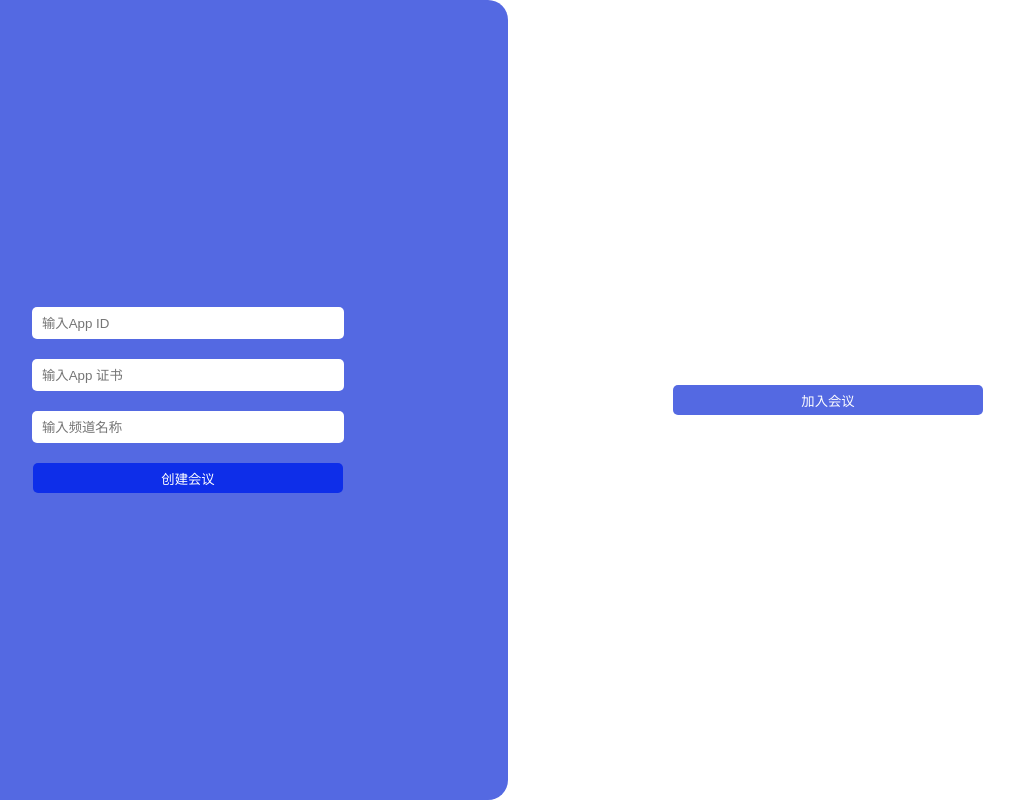
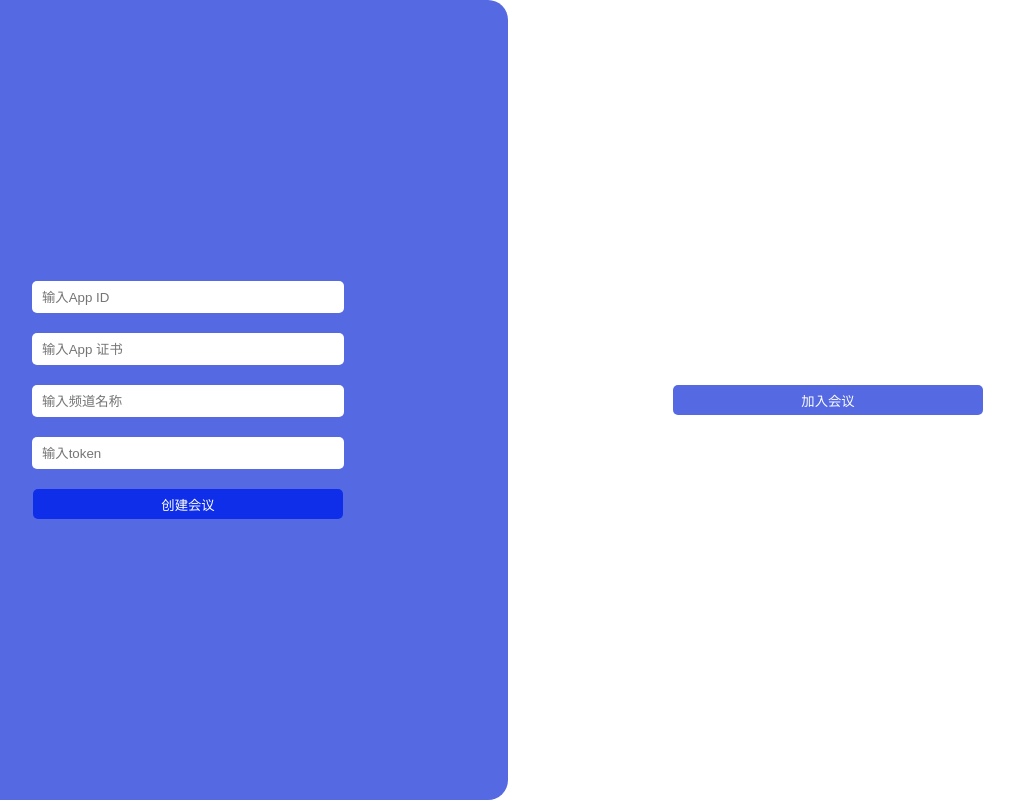
Before and after one commit to qiong1999/video-test, a React (Create React App) app: page / in a window 1280 px wide. Shown: the whole page, without its empty margins (132-1146 px from the left). Built offline with nearby package versions, Linux system fonts and the light colour scheme.

Commit message:
修改了一个创建视频会话模块的代码

```diff
--- a/src/page/login/Login.js
+++ b/src/page/login/Login.js
@@ -33,6 +33,13 @@ function Login({ handleClick = () => {} }) {
             setUser({ ...user, channel: e.target.value });
           }}
         ></input>
+         <input
+          className={styles.inp}
+          placeholder="输入token"
+          onChange={(e) => {
+            setUser({ ...user, token: e.target.value });
+          }}
+        ></input>
         <button
           className={styles.create}
           onClick={() => {
--- a/src/page/meeting/meeting.js
+++ b/src/page/meeting/meeting.js
@@ -11,16 +11,7 @@ import styles from "./meeting.module.css";
 function Meeting({ user }) {
   let [uid, setUid] = useState("");
 
-  const uuid = 2882341273;;
-  const role = RtcRole.PUBLISHER;
 
-  const expirationTimeInSeconds = 3600;
-
-  const currentTimestamp = Math.floor(Date.now() / 1000);
-
-  const privilegeExpiredTs = currentTimestamp + expirationTimeInSeconds;
-
-  const tokenA =   RtcTokenBuilder.buildTokenWithUid(user.appId, user.appCf, user.channel, uuid, role, privilegeExpiredTs);
 
   var rtc = {
     client: null,
@@ -34,7 +25,7 @@ function Meeting({ user }) {
     // 传入目标频道名。
     channel: user.channel,
     // 如果你的项目开启了 App 证书进行 Token 鉴权，这里填写生成的 Token 值。
-    token: tokenA,
+    token: user.token,
   };
   console.log(options.token);
   async function startBasicCall() {
@@ -43,7 +34,7 @@ function Meeting({ user }) {
       options.appId,
       options.channel,
       options.token,
-      uuid,
+      null,
     );
     console.log(uid);
     setUid(uid);
```
